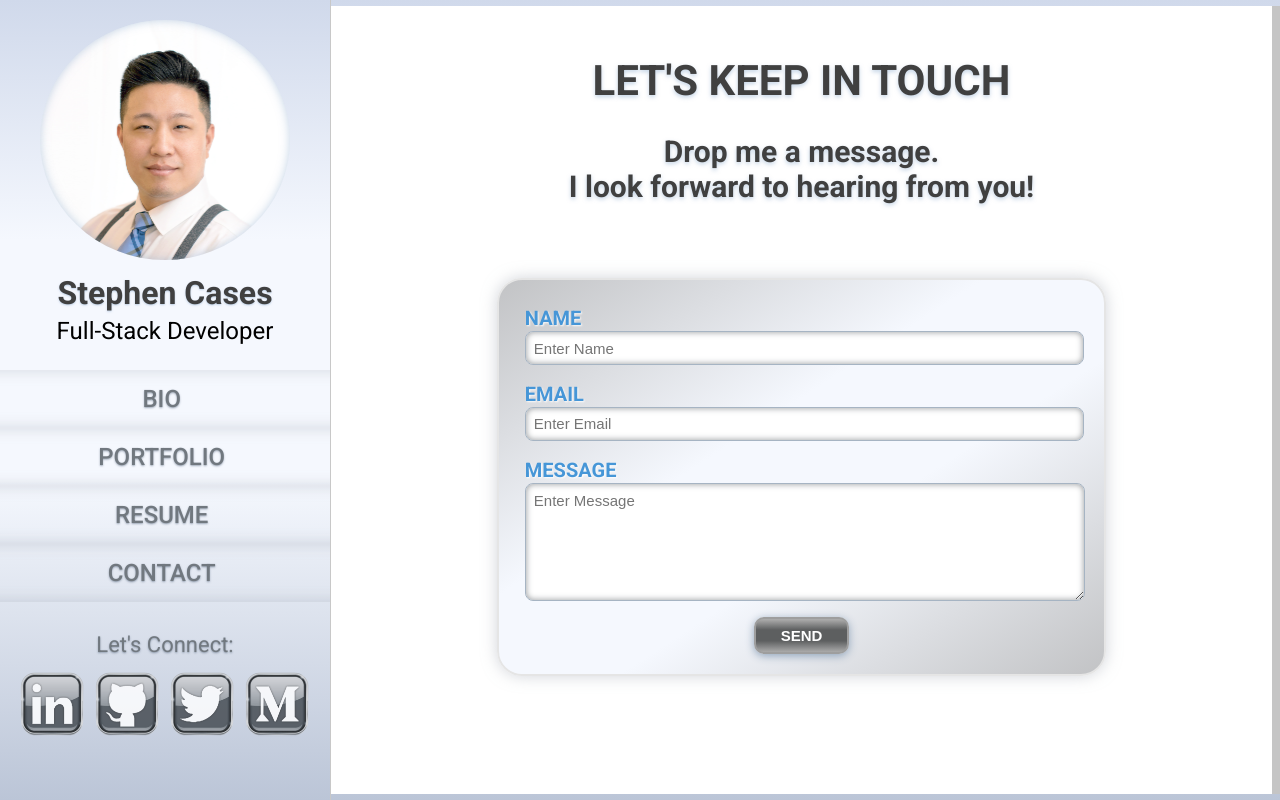
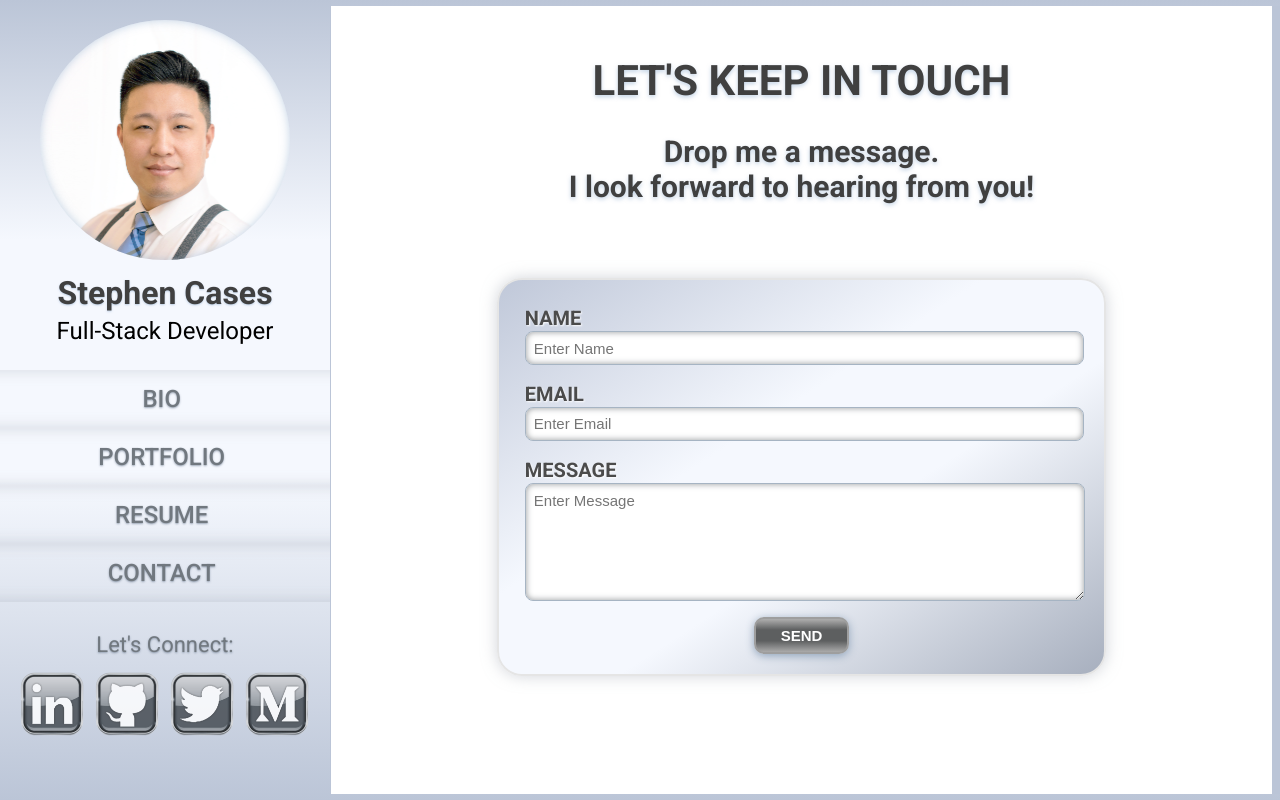
Before and after one commit to builtforsomethingbigger/stephencases.com, a React (Create React App) app: page /contact in a window 1280 px wide. Built offline with nearby package versions, Linux system fonts and the light colour scheme; no server answers.

Commit message:
Style update

```diff
--- a/src/styles/App.css
+++ b/src/styles/App.css
@@ -30,7 +30,7 @@ body{
   max-width: 1500px;
   background: linear-gradient(
     to bottom,
-    rgb(208, 217, 235) 0%,
+    rgb(187, 197, 215) 0%,
     rgb(245, 248, 254) 30%,
     rgb(245, 248, 254) 60%,
     rgb(187, 197, 215) 100%
@@ -70,7 +70,7 @@ body{
   width: 100%;
   height: 98.4vh;
   top: .8vh;
-  border-right: 8px solid rgb(197, 197, 197);
+  border-right: 8px solid rgb(187, 197, 215);
   /* box-shadow: inset 0px 0px 15px rgba(93, 93, 93, 0.5); */
   background-color: white;
   overflow-x: hidden;
--- a/src/styles/Bio.css
+++ b/src/styles/Bio.css
@@ -264,7 +264,7 @@
     position: absolute;
     width: 100%;
     height: 850px;
-    background-color: rgb(123, 181, 229);
+    background-color: rgb(164, 194, 227);
     box-sizing: border-box;
     left: 0.1%;
     margin-top: -35px;
@@ -274,7 +274,7 @@
     width: 100%;
     height: 100%;
     content: '';
-    background-color: rgb(123, 181, 229);
+    background-color: rgb(164, 194, 227);
     border-top: 12px solid rgba(25, 25, 25);
     z-index: -1;
     top: -12px;
@@ -313,7 +313,7 @@
     width: 100%;
     height: 820px;
     box-sizing: border-box;
-    background-color: rgb(123, 181, 229);
+    background-color: rgb(164, 194, 227);
     margin-top: -945px;
     border-bottom: 15px solid rgba(30, 30, 30, 0.9);
     left: 0.1%;
@@ -364,14 +364,14 @@
       @keyframes tldrMobile {
         40%  {
             color: black;
-            background-color: rgba(151, 220, 255, 0.4);
+            background-color: rgba(164, 194, 227, 0.4);
             border: 3px solid rgba(30, 30, 30, 0.9);
             text-shadow: 0px 0px 1px rgb(0, 0, 0);
             box-shadow: 0px 0px 12px rgba(255, 255, 255);
                 }
         60% {
             color: black;
-            background-color: rgb(151, 220, 255, 0.4);
+            background-color: rgb(164, 194, 227, 0.4);
             border: 3px solid rgba(30, 30, 30, 0.9);
             text-shadow: 0px 0px 1px rgb(0, 0, 0);
             box-shadow: 0px 0px 12px rgba(255, 255, 255);
--- a/src/styles/Contact.css
+++ b/src/styles/Contact.css
@@ -4,6 +4,7 @@
     width: 100%;
     height: 100%;
     text-align: center;
+    /* box-shadow: inset 0px -5px 120px rgba(83, 105, 151, 0.71); */
     overflow-x: hidden;
 }
 .contact-header{
@@ -27,11 +28,11 @@
     padding: 20px;
     background: linear-gradient(
         to bottom right,
-        rgb(194, 195, 197) 0%,
+        rgb(192, 200, 217) 0%,
         rgb(245, 248, 254) 40%,
         rgb(245, 248, 254) 60%,
-        rgb(194, 195, 197) 100%
-            );
+        rgb(167, 175, 190) 100%
+                );
     border: 2px solid rgb(229, 229, 229);
     border-radius: 25px;
     box-shadow: 0px 0px 15px rgba(165, 172, 181, 0.5);
@@ -73,7 +74,7 @@ input:hover{
 .contact-label{
     line-height: 25px;
     font-weight: bold;
-    color: rgb(70, 150, 215);
+    color: rgb(75, 75, 75);
     text-shadow: 1px 1px 2px rgba(255, 255, 255, 0.9);
 }
 .input-full{
--- a/src/styles/Portfolio.css
+++ b/src/styles/Portfolio.css
@@ -4,6 +4,7 @@
     width: 100%;
     height: 100%;
     text-align: center;
+    /* box-shadow: inset 0px -5px 50px rgba(65, 77, 101, 0.71); */
     overflow-x: hidden;
 }
 .portfolio-header{
@@ -33,8 +34,8 @@
         rgb(255, 255, 255) 60%,
         rgb(209, 214, 224) 100%
     );
-    box-shadow: 0px 0px 10px rgba(0, 0, 0, 0.5);
-    border: 2px solid rgb(0, 0, 0, 0.7);
+    box-shadow: 0px 0px 10px rgba(0, 0, 0, 0.8);
+    border: 1px solid rgba(0, 0, 0, 0.7);
     border-radius: 20px;
     margin: 3% 2%;
     overflow: hidden;
@@ -124,9 +125,9 @@
     width: 96%;
     height: fit-content;
     padding: 2%;
-    background-color: rgb(123, 181, 229);
-    border-top: 5px solid black;
-    border-bottom: 5px solid black;
+    background-color: rgb(164, 194, 227);
+    border-top: 8px solid rgb(56, 56, 56);
+    border-bottom: 8px solid rgb(56, 56, 56);
     box-shadow: 0px 1px 3px rgba(17, 64, 134, 0.58);
     font-size: 33px;
     color: white;
@@ -187,7 +188,9 @@
     }
     .project-title{
         font-size: 28px;
-    }
+        border-top: 4px solid rgb(56, 56, 56);
+        border-bottom: 4px solid rgb(56, 56, 56);
+     }
     .portfolio-preview, .bottom-fade, .card-info{
         border-radius: 0;
     }
--- a/src/styles/ProfileBanner.css
+++ b/src/styles/ProfileBanner.css
@@ -5,7 +5,7 @@
     width: 330px;
     min-width: 330px;
     height: 100vh;
-    border-right: 1px solid rgb(200, 200, 200);
+    border-right: 1px solid rgb(187, 197, 215);
     text-align: center;
     overflow: hidden;
     z-index: 10;
```
